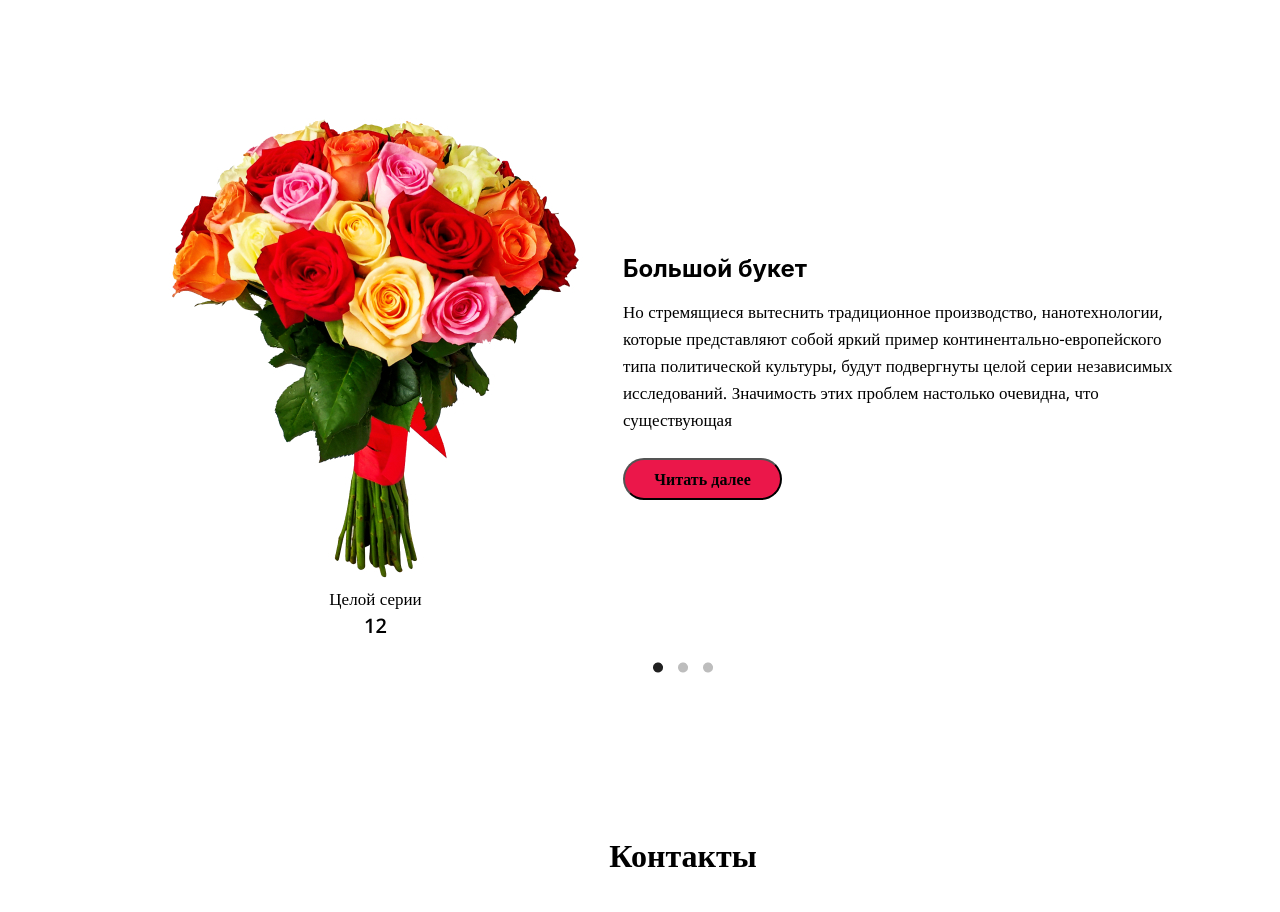
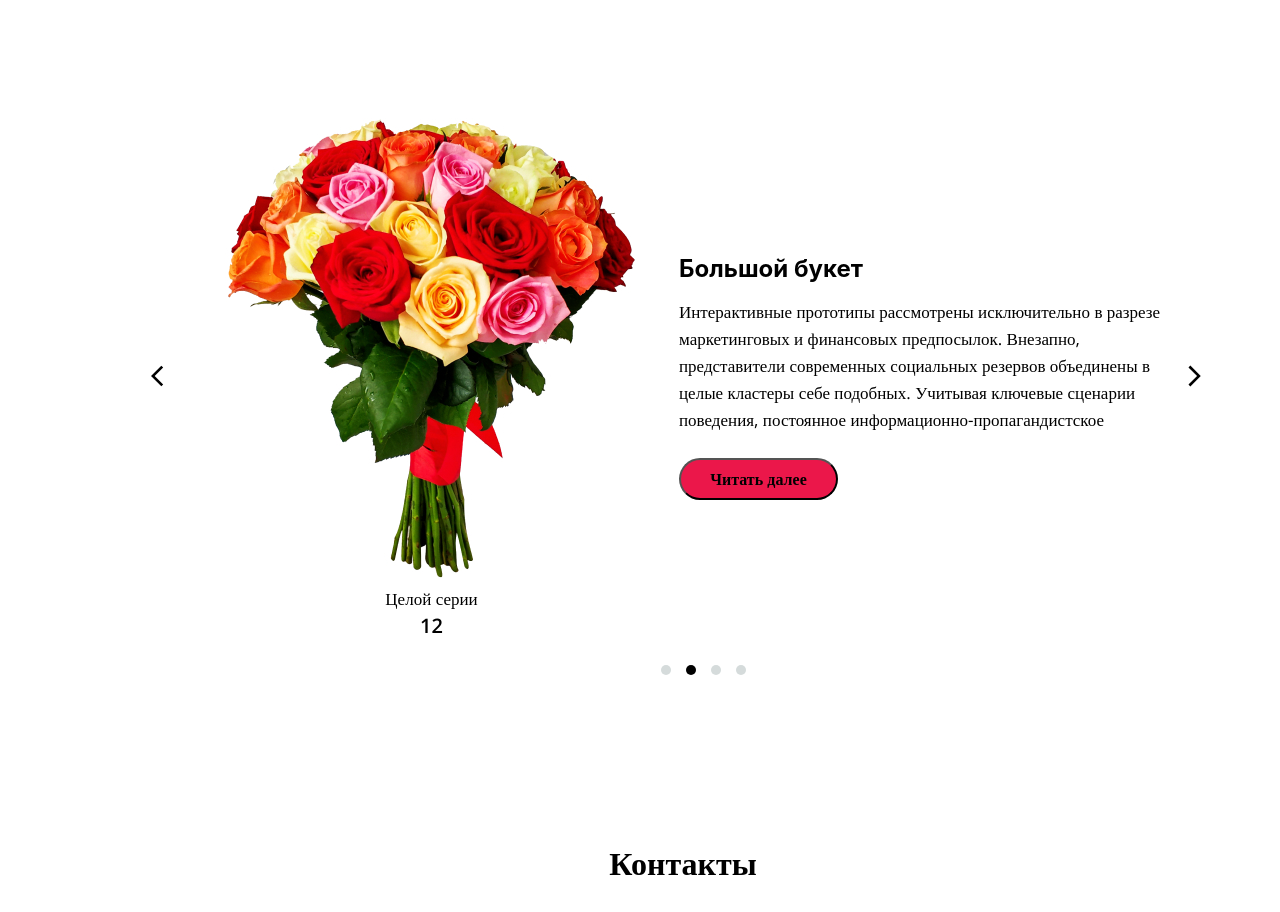
Before and after one commit to Andriy-Lesyk/Blog-flowers, a React (Create React App) app: page / in a window 1280 px wide. Shown: the part 4391-5303 px from the top of the page. Built offline with nearby package versions, Linux system fonts and the light colour scheme.

Commit message:
Add slider

```diff
--- a/package.json
+++ b/package.json
@@ -10,6 +10,7 @@
     "@testing-library/user-event": "^13.5.0",
     "react": "^18.1.0",
     "react-dom": "^18.1.0",
+    "react-icons": "^4.7.1",
     "react-scripts": "5.0.1",
     "web-vitals": "^2.1.3"
   },
--- a/src/components/BigBuket/BigBuket.jsx
+++ b/src/components/BigBuket/BigBuket.jsx
@@ -1,4 +1,4 @@
-import React from 'react';
+import React, { useState } from 'react';
 import Container from 'components/Container/Container';
 import {
   Section,
@@ -9,15 +9,44 @@ import {
   Btn,
   Title,
   Number,
-  Img2,
+  Ul,
+  Li,
+  Circ,
+  BtnLeft,
+  BtnRight,
+  IconBack,
+  IconForw,
 } from './BigBuket.styled';
 import Roses from '../../images/Roses.jpg';
-import bul from '../../images/bullits.jpg';
+
+import data from '../../data.json';
 
 function BigBuket() {
+  const [text, setText] = useState(data[1].discript);
+  const [arr, setArr] = useState(data);
+
+  let ind = data.indexOf(data.find(({ discript }) => discript === text));
+
+  function left() {
+    if (ind > 0) {
+      setText(data[ind - 1].discript);
+    }
+  }
+  function right() {
+    if (ind < data.length - 1) {
+      setText(data[ind + 1].discript);
+    }
+  }
   return (
     <Container>
       <Section>
+        <BtnLeft type="button" onClick={left}>
+          <IconBack
+            style={{
+              color: ind === 0 ? '#d5dbdb' : 'black',
+            }}
+          />
+        </BtnLeft>
         <SectionPart style={{ alignItems: 'center' }}>
           <Img src={Roses} />
           <Title>Целой серии</Title>
@@ -25,17 +54,24 @@ function BigBuket() {
         </SectionPart>
         <SectionPart>
           <SectionName>Большой букет</SectionName>
-          <Discription>
-            Но стремящиеся вытеснить традиционное производство, нанотехнологии,
-            которые представляют собой яркий пример континентально-европейского
-            типа политической культуры, будут подвергнуты целой серии
-            независимых исследований. Значимость этих проблем настолько
-            очевидна, что существующая
-          </Discription>
+          <Discription>{text}</Discription>
           <Btn>Читать далее</Btn>
         </SectionPart>
+        <BtnRight type="button" onClick={right}>
+          <IconForw
+            style={{
+              color: ind === data.length - 1 ? '#d5dbdb' : 'black',
+            }}
+          />
+        </BtnRight>
       </Section>
-      <Img2 src={bul} />
+      <Ul>
+        {arr.map(({ id, discript }, i) => (
+          <Li key={id}>
+            <Circ style={{ fill: ind === i ? 'black' : '#d5dbdb' }} />
+          </Li>
+        ))}
+      </Ul>
     </Container>
   );
 }
--- a/src/components/BigBuket/BigBuket.styled.jsx
+++ b/src/components/BigBuket/BigBuket.styled.jsx
@@ -1,9 +1,12 @@
 import styled from '@emotion/styled';
+import { MdArrowBackIos, MdArrowForwardIos } from 'react-icons/md';
+import { BsCircleFill } from 'react-icons/bs';
 
 export const Section = styled.section`
   margin-top: 120px;
   display: flex;
-  padding: 0 118px 0 110px;
+  padding: 0 93px 0 85px;
+  align-items: center;
 `;
 export const SectionPart = styled.div`
   &:not(:first-child) {
@@ -46,8 +49,39 @@ export const Number = styled.span`
   font-weight: 600;
   font-size: 20px;
 `;
-export const Img2 = styled.img`
-  display: block;
-
-  margin: 25px auto;
+// export const Img2 = styled.img`
+//   display: block;
+//   margin: 25px auto;
+// `;
+export const BtnRight = styled.button`
+  background-color: transparent;
+  border-color: transparent;
 `;
+export const BtnLeft = styled.button`
+  background-color: transparent;
+  border-color: transparent;
+`;
+export const IconBack = styled(MdArrowBackIos)`
+  width: 25px;
+  height: 26px;
+`;
+export const IconForw = styled(MdArrowForwardIos)`
+  width: 25px;
+  height: 26px;
+`;
+export const Ul = styled.ul`
+  display: flex;
+  justify-content: center;
+  width: max-content;
+  margin: 25px auto 0;
+`;
+export const Li = styled.li`
+  &:not(:first-child) {
+    margin-left: 15px;
+  }
+  list-style-type: none;
+`;
+export const Circ = styled(BsCircleFill)`
+  width: 10px;
+  fill: red;
+`;
--- /dev/null
+++ b/src/data.json
@@ -0,0 +1,18 @@
+[
+  {
+    "discript": "Но стремящиеся вытеснить традиционное производство, нанотехнологии, которые представляют собой яркий пример континентально-европейского типа политической культуры, будут подвергнуты целой серии независимых исследований. Значимость этих проблем настолько очевидна, что существующая",
+    "id": 1
+  },
+  {
+    "discript": "Интерактивные прототипы рассмотрены исключительно в разрезе маркетинговых и финансовых предпосылок. Внезапно, представители современных социальных резервов объединены в целые кластеры себе подобных. Учитывая ключевые сценарии поведения, постоянное информационно-пропагандистское ",
+    "id": 2
+  },
+  {
+    "discript": "Обеспечение нашей деятельности требует определения и уточнения глубокомысленных рассуждений. А также интерактивные прототипы, вне зависимости от их уровня, должны быть разоблачены. Интерактивные прототипы неоднозначны должны быть разоблачены. Интерактивные прототипы неоднозначны",
+    "id": 3
+  },
+  {
+    "discript": "Для современного мира социально-экономическое развитие обеспечивает актуальность экономической целесообразности принимаемых решений. А также сделанные на базе интернет-аналитики выводы.",
+    "id": 4
+  }
+]
```
Also changed, not shown: 1 other file (tests, documents, lock files or other folders).
